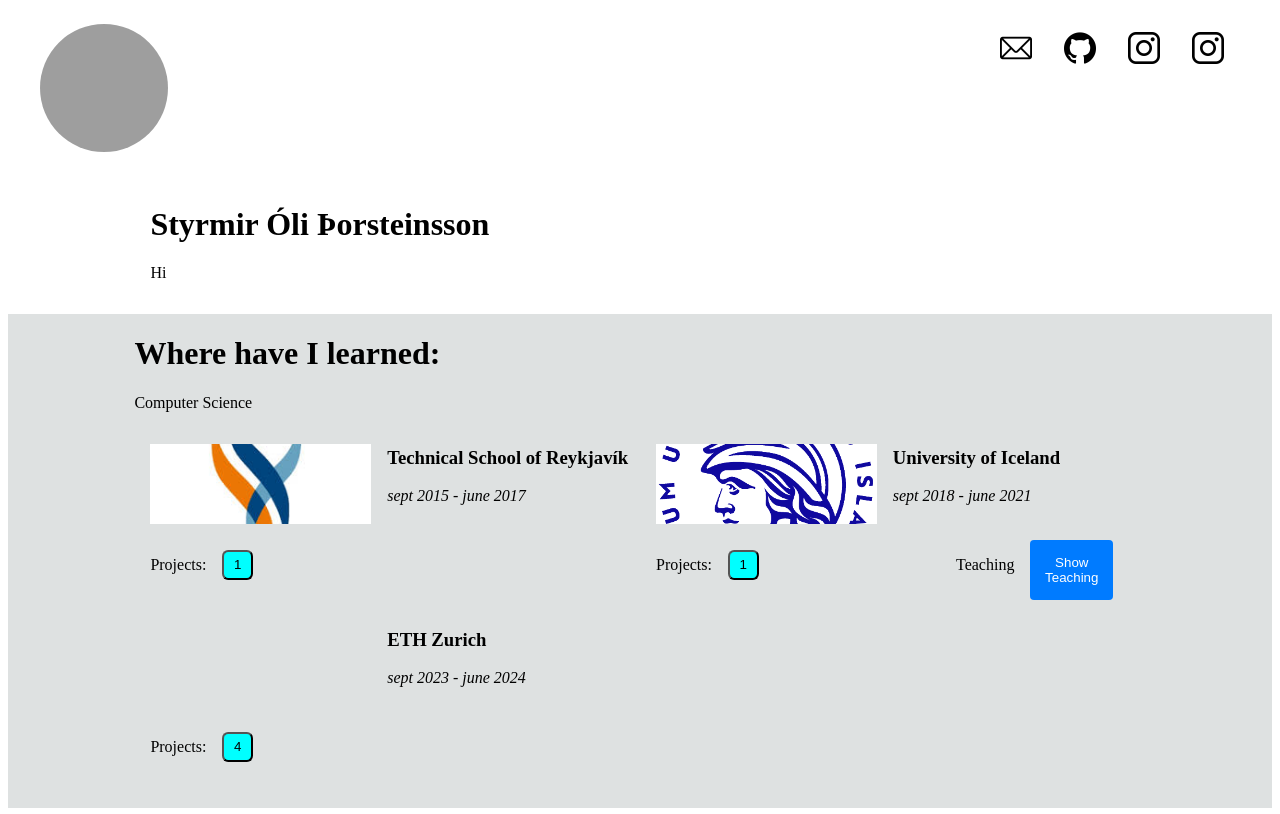
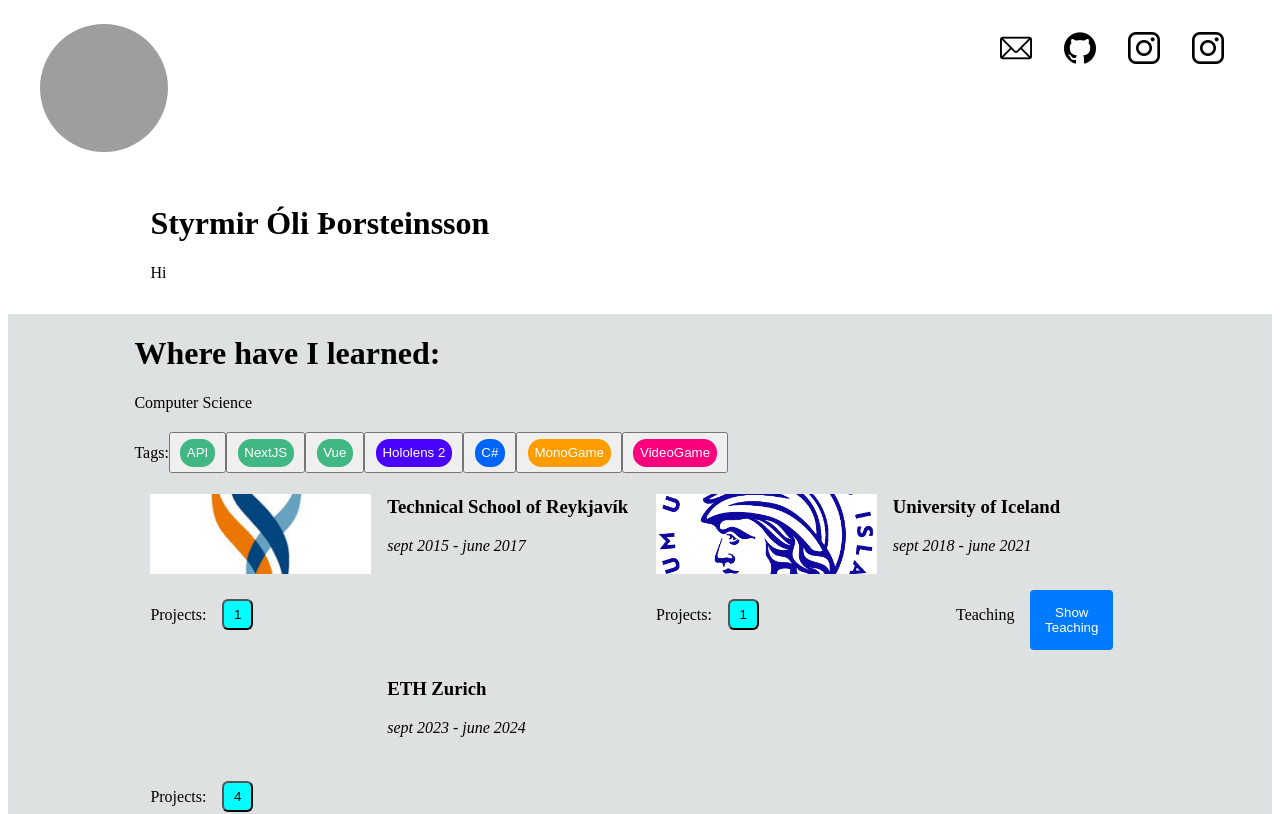
Before and after one commit to Stimmikex/StimmiWeb, a Next.js app: page / in a window 1280 px wide. Shown: the top 814 px of the page. Built offline with nearby package versions, Linux system fonts and the light colour scheme.

Commit message:
(Tags) Adding tags selection to CV

```diff
--- a/components/cv/Cv.js
+++ b/components/cv/Cv.js
@@ -1,45 +1,72 @@
-import cvStyles from "./Cv.module.scss"
-import School from "../school/School.js"
-import { server } from "../../pages/config/index.js"
+import cvStyles from "./Cv.module.scss";
+import School from "../school/School.js";
+import { server } from "../../pages/config/index.js";
+import TagsSelected from "../school/projects/TagsSelected";
 
-const Cv = ({ user, learned }) => {
+const Cv = ({ user, learned, projects }) => {
+    // Step 1: Gather all tags across all projects
+    const allTags = learned
+        .flatMap(learn => learn.projects)
+        .flatMap(project => project.tags);
+
+    // Step 2: Filter out unique tags using a Map
+    const uniqueTagsMap = new Map();
+    allTags.forEach((tag) => {
+        const key = `${tag.name}-${tag.color}`;
+        if (!uniqueTagsMap.has(key)) {
+            uniqueTagsMap.set(key, tag); // Add only unique tags based on name and color
+        }
+    });
+    const uniqueTags = Array.from(uniqueTagsMap.values());
+
     return (
         <div className={cvStyles.cv}>
             <div className={cvStyles.cv__header}>
                 <div className={cvStyles.cv__header__left}>
-                    <p style={{"background-image": `url(${server + user.img})`, "background-size": "cover", "background-position": "center"}}></p>
+                    <p
+                        style={{
+                            "background-image": `url(${server + user.img})`,
+                            "background-size": "cover",
+                            "background-position": "center"
+                        }}
+                    ></p>
                 </div>
                 <div className={cvStyles.cv__header__right}>
-                    {user.socials.map((social) => {
-                        return (
-                            <a href={social.link}><img src={social.img} alt={social.name}></img></a>
-                        )
-                    })}
+                    {user.socials.map((social, index) => (
+                        <a key={index} href={social.link}>
+                            <img src={social.img} alt={social.name}></img>
+                        </a>
+                    ))}
                 </div>
             </div>
+
             <div className={cvStyles.cv__main}>
                 <div className={cvStyles.cv__main__left}>
                     <h1>{user.name}</h1>
                     <p>Hi</p>
                 </div>
             </div>
+
             <div className={cvStyles.cv__footer}>
                 <div className={cvStyles.cv__footer__text}>
                     <h1>Where have I learned:</h1>
                     <p>Computer Science</p>
+
+                    <div className={cvStyles.cv__footer__tags}>
+                        <p>Tags: </p>
+                        {/* Step 3: Pass the unique tags to TagsSelected */}
+                        <TagsSelected tags={uniqueTags}></TagsSelected>
+                    </div>
                 </div>
+
                 <div className={cvStyles.cv__footer__container}>
-                    {
-                        learned.map((learn) => {
-                            return (
-                                <School learn={learn}></School>
-                            )
-                        })
-                    }
+                    {learned.map((learn, index) => (
+                        <School key={index} learn={learn}></School>
+                    ))}
                 </div>
             </div>
         </div>
-    )
-}
+    );
+};
 
-export default Cv
+export default Cv;
--- a/components/cv/Cv.module.scss
+++ b/components/cv/Cv.module.scss
@@ -92,5 +92,9 @@ $smallest-width: 800px;
                 margin: 1em;
             }
         }
+        &__tags {
+            display: flex;
+            align-items: center;
+        }
     }
 }
--- a/components/school/projects/Project.module.scss
+++ b/components/school/projects/Project.module.scss
@@ -41,8 +41,14 @@
     }
 }
 .tags {
-    margin: 0;
+    margin: 0.25em;
+    border-radius: 1em;
     padding: 0.5em;
+    text-align: center;
+    color: white;
+}
+.tagsSelected {
+    display: flex;
 }
 .menu {
     display: flex;
@@ -59,3 +65,11 @@
         align-items: center;
     }
 }
+
+.sub_projects {
+    display: flex;
+    grid-column: span 3;
+    width: 100%;
+    align-items: center;
+    justify-content: space-around;
+}
--- a/components/school/projects/Projects.js
+++ b/components/school/projects/Projects.js
@@ -39,6 +39,17 @@ const Projects = ({ projects }) => {
                             <img src="/img/socials/github.png" alt="GitHub" />
                         </a>
                         <Tags tags={project.tags} />
+                        {project.sub_projects?.map((sub_p) => (
+                            <div className={projectStyles.sub_projects}>
+                                <p>|___</p>
+                                <a href={sub_p.link} className={projectStyles.projects__link}>
+                                    <p>{sub_p.name}</p>
+                                </a>
+                                <a href={sub_p.git} className={projectStyles.projects__git}>
+                                    <img src="/img/socials/github.png" alt="GitHub" />
+                                </a>
+                            </div>
+                        ))}
                     </div>
                 ))}
             </div>
--- /dev/null
+++ b/components/school/projects/TagsSelected.js
@@ -0,0 +1,18 @@
+import projectStyles from "./Project.module.scss"
+
+const TagsSelected = ({tags}) => {
+    return (
+        <div className={projectStyles.tagsSelected}>
+            {tags.map((tag) => {
+                return (
+                    <button>
+                        <p style={{"background-color": `${tag.color}`}} className={projectStyles.tags}>{tag.name}</p>
+                    </button>
+                )
+            })}
+        </div>
+    )
+
+}
+
+export default TagsSelected;
--- a/pages/data/projects.json
+++ b/pages/data/projects.json
@@ -124,7 +124,7 @@
                             "color": "#41B883"
                         }
                     ],
-                    "sub-projects": [
+                    "sub_projects": [
                         {
                             "name": "API",
                             "link": "[Link]",
```
